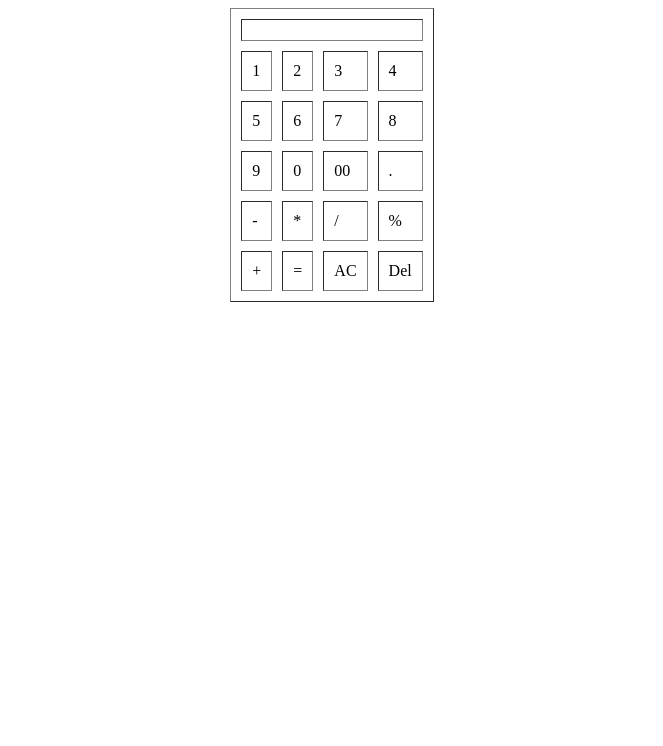
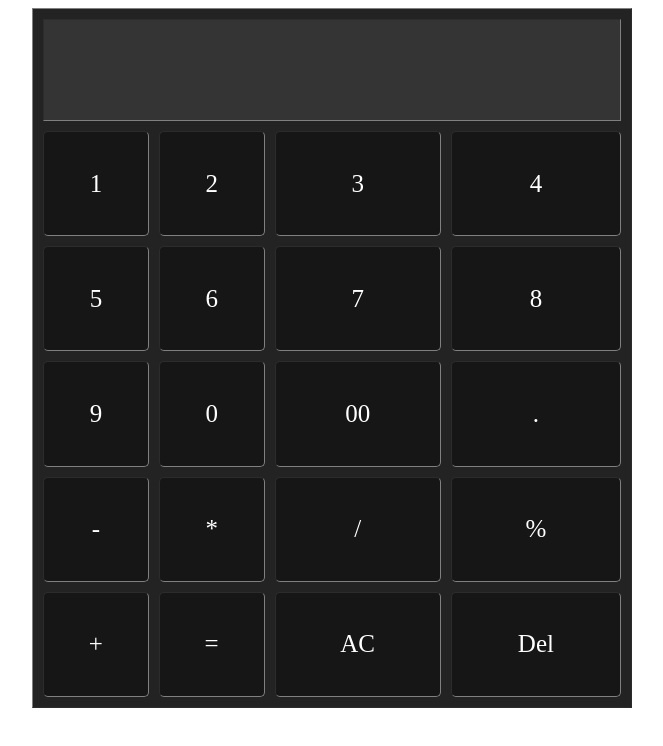
Before and after one commit to mantashasheikh/calculator, a plain HTML site: page index.html in a window 1280 px wide. Shown: the whole page, without its empty margins (308-971 px from the left). Drawn offline with Linux system fonts and the light colour scheme.

Commit message:
calculator design

```diff
--- a/calculator.css
+++ b/calculator.css
@@ -0,0 +1,17 @@
+table{
+    height: 700px;
+    width: 600px;
+    background-color: rgb(35, 35, 35);
+}
+th{
+    height: 80px;
+    background-color: rgb(53, 52, 52);
+
+}
+td{
+    text-align: center;
+    font-size: 25px;
+    color: white;
+    background-color: rgb(22, 22, 22);
+    border-radius: 5px;
+}
--- a/index.html
+++ b/index.html
@@ -4,6 +4,7 @@
     <meta charset="UTF-8">
     <meta name="viewport" content="width=device-width, initial-scale=1.0">
     <title>My Calculator</title>
+    <link rel="stylesheet" href="calculator.css">
 </head>
 <body>
     <table border="1" cellpadding="10px" cellspacing="10px" align="center">
```
